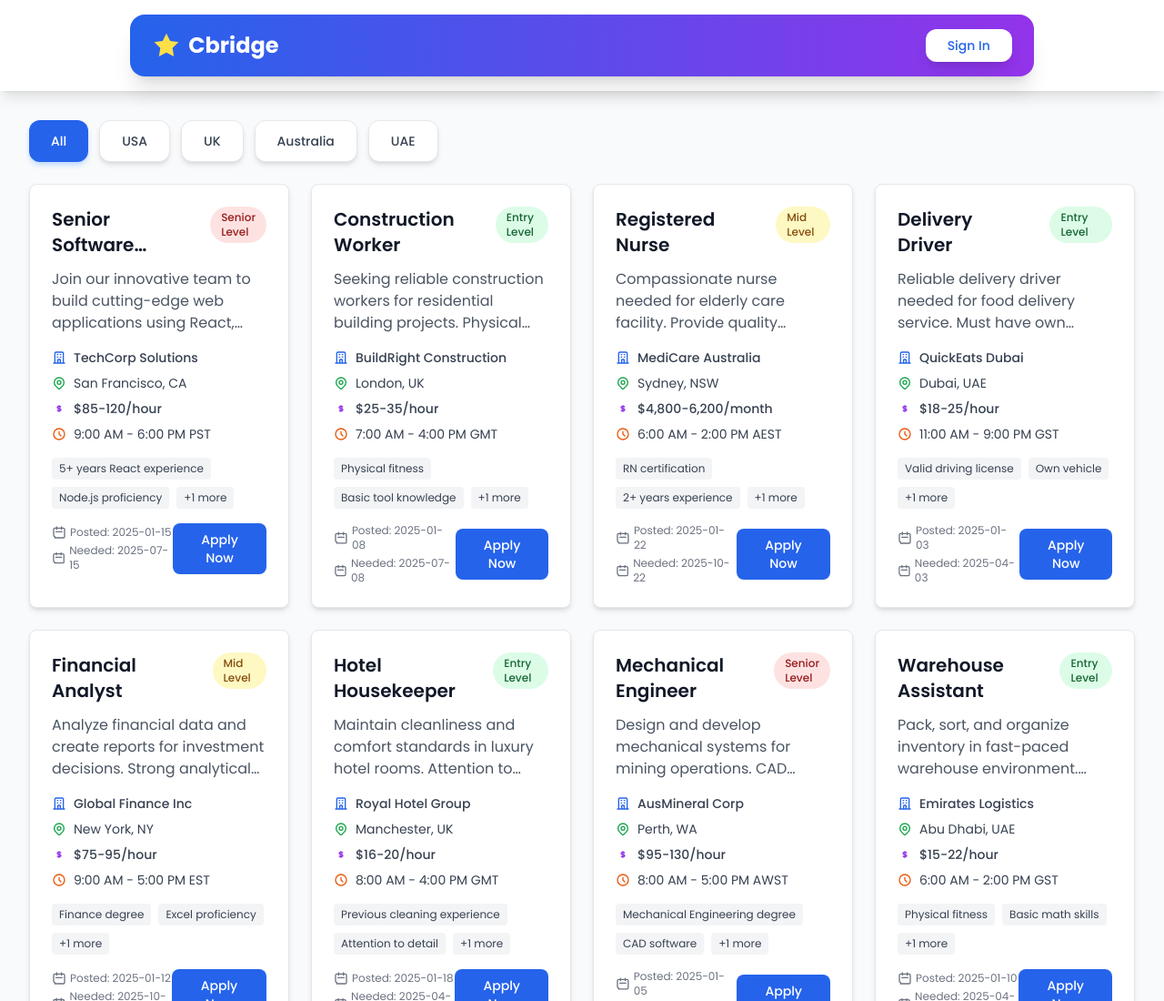
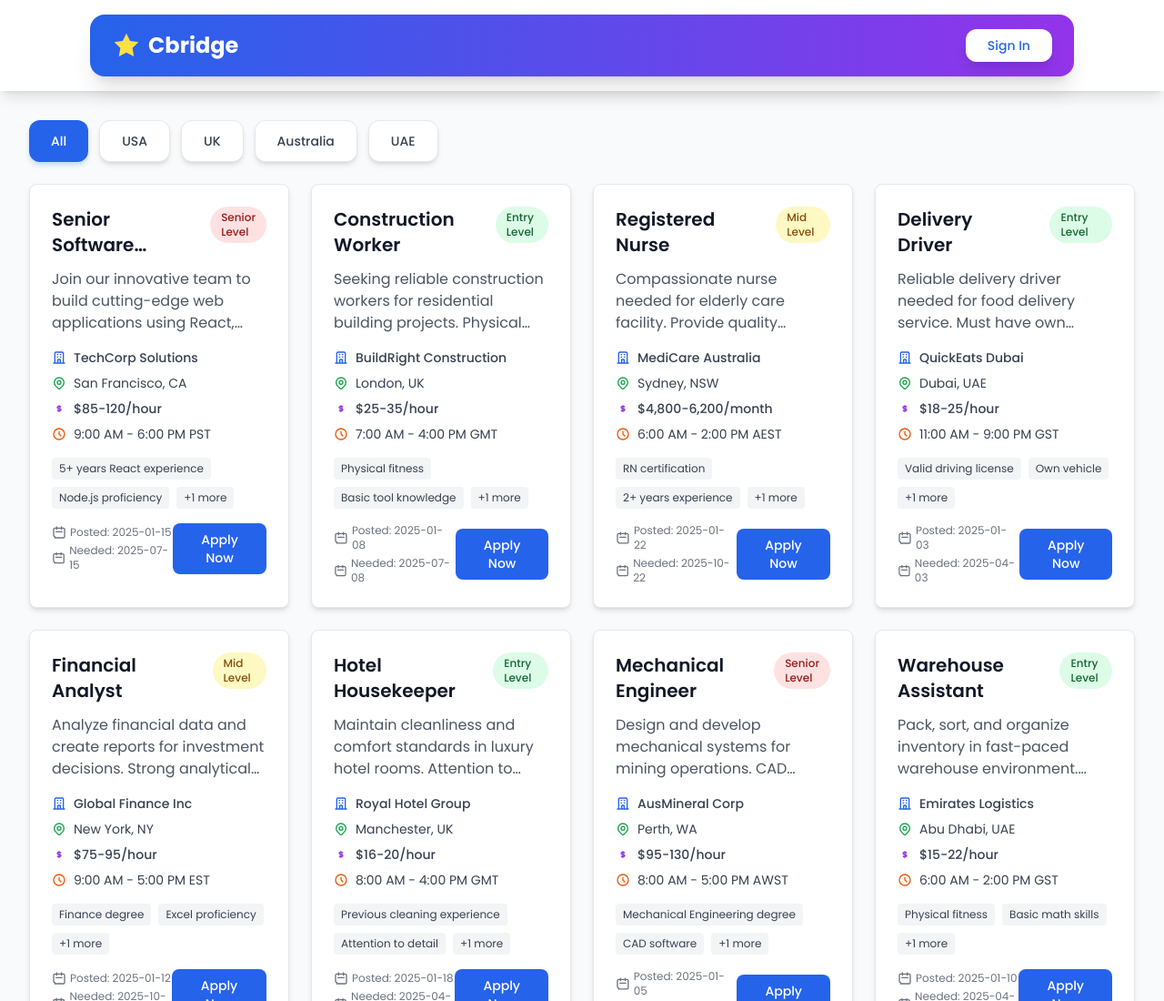
Before and after one commit to JackFayama/Career-Bridge, a plain HTML site: page index.html in a window 1280 px wide. Shown: the top 1100 px of the page at 91% size. Drawn offline with nearby package versions, Linux system fonts and the light colour scheme.

Commit message:
Update index.html

```diff
--- a/index.html
+++ b/index.html
@@ -64,7 +64,7 @@
     <!-- Professional Header -->
     <header class="bg-white shadow-lg">
         <div class="max-w-6xl mx-auto px-6 py-4">
-            <div class="w-[90%] mx-auto bg-gradient-to-r from-blue-600 to-purple-600 rounded-2xl px-6 py-4 shadow-xl">
+            <div class="w-[98%] mx-auto bg-gradient-to-r from-blue-600 to-purple-600 rounded-2xl px-6 py-4 shadow-xl">
                 <div class="flex justify-between items-center">
                     <div class="flex items-center">
                         <h1 class="text-2xl font-bold text-white flex items-center">
```
